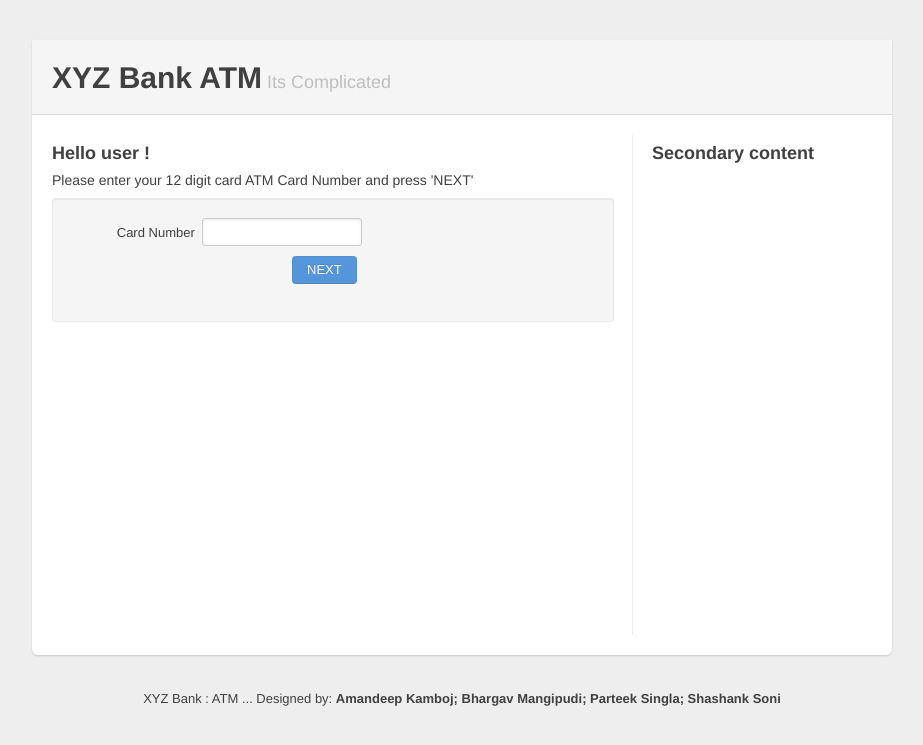
After one commit to bhargav/SE-ATM, a Django app: template project/templates/finale/index.html in a window 1280 px wide. The commit adds this page. Shown: the top 745 px of the page, without its empty margins (178-1101 px from the left). Run offline with Django 3.2, Linux system fonts and the light colour scheme; the template is opened without the code that fills it, so the values that code supplies are empty.

Commit message:
created a new template for the site, updated main page: index.html, using POST instead of GET

```diff
--- /dev/null
+++ b/project/templates/finale/index.html
@@ -0,0 +1,112 @@
+<!DOCTYPE html>
+<html lang="en">
+  <head>
+    <meta charset="utf-8">
+    <title>XYZ Bank : ATM</title>
+    <meta name="description" content="">
+    <link href="/static/css/bootstrap.css" rel="stylesheet">
+    <style type="text/css">
+      /* Override some defaults */
+      html, body {
+        background-color: #eee;
+      }
+      body {
+        padding-top: 40px; /* 40px to make the container go all the way to the bottom of the topbar */
+      }
+      .container > footer p {
+        text-align: center; /* center align it with the container */
+      }
+      .container {
+        width: 820px; /* downsize our container to make the content feel a bit tighter and more cohesive. NOTE: this removes two full columns from the grid, meaning you only go to 14 columns and not 16. */
+      }
+
+      /* The white background content wrapper */
+      .content {
+        background-color: #fff;
+        padding: 20px;
+        margin: 0 -20px; /* negative indent the amount of the padding to maintain the grid system */
+        -webkit-border-radius: 0 0 6px 6px;
+           -moz-border-radius: 0 0 6px 6px;
+                border-radius: 0 0 6px 6px;
+        -webkit-box-shadow: 0 1px 2px rgba(0,0,0,.15);
+           -moz-box-shadow: 0 1px 2px rgba(0,0,0,.15);
+                box-shadow: 0 1px 2px rgba(0,0,0,.15);
+      }
+
+      /* Page header tweaks */
+      .page-header {
+        background-color: #f5f5f5;
+        padding: 20px 20px 10px;
+        margin: -20px -20px 20px;
+      }
+
+      /* Styles you shouldn't keep as they are for displaying this base example only */
+      .content .span10,
+      .content .span4 {
+        min-height: 500px;
+      }
+
+      .span10 p{
+        font-size: 14px;
+      }
+
+      /* Give a quick and non-cross-browser friendly divider */
+      .content .span4 {
+        margin-left: 0;
+        padding-left: 19px;
+        border-left: 1px solid #eee;
+      }
+
+      .topbar .btn {
+        border: 0;
+      }
+
+     .actionsNew {
+        padding-top : 10px;
+        padding-left : 220px;
+        padding-bottom: 0px;
+      }
+
+      .well {
+        width : 90%;
+      }
+
+    </style>
+
+  </head>
+
+  <body>
+      <div class="container">
+        <div class="content">
+          <div class="page-header">
+            <h1>XYZ Bank ATM<small>    Its Complicated</small></h1>
+          </div>
+          <div class="row">
+            <div class="span10">
+              <h3>Hello user !</h3>
+              <p> Please enter your 12 digit card ATM Card Number and press 'NEXT'</p>
+              <div class="well">
+
+              <form name="input" action="." method="post">{% csrf_token %}<label for="xlInput">Card Number &nbsp;</label>
+              <input type="text" class="span3" name="cardnumber" id="cardnumber"/>
+              <div class="actionsNew">
+                <input type="submit" class="btn primary disabled" value="NEXT" />
+              </div>
+              </form>
+
+              </div>
+            </div>
+            <div class="span4">
+              <h3>Secondary content</h3>
+            </div>
+          </div>
+        </div>
+
+      <footer>
+        <p>XYZ Bank : ATM ... Designed by: <strong>Amandeep Kamboj; Bhargav Mangipudi; Parteek Singla; Shashank Soni</strong></p>
+      </footer>
+
+    </div> <!-- /container -->
+
+  </body>
+</html>
--- a/project/templates/version1/index.html
+++ b/project/templates/version1/index.html
@@ -56,15 +56,12 @@ function IsNumeric(strString){
 </script>
 </head>
 <body>
-<center>{% if Account_holder_list %}
+<center>
     <form name="input" action="/user/validatecard/" <!--onsubmit="return validateForm() --> method="get">
     Card Number: <input type="text" name="cardnumber" id="cardnumber" onchange="validate(this.id)"/>
     <input type="submit" value="Submit" />
     </form>
     <p id="demo"></p>
-{% else %}
-    <p>No account holders are available.</p>
-{% endif %}
 </center>
 </body>
 </html>
```
Also changed, not shown: project/version1/views.py (+19 -2 lines).
